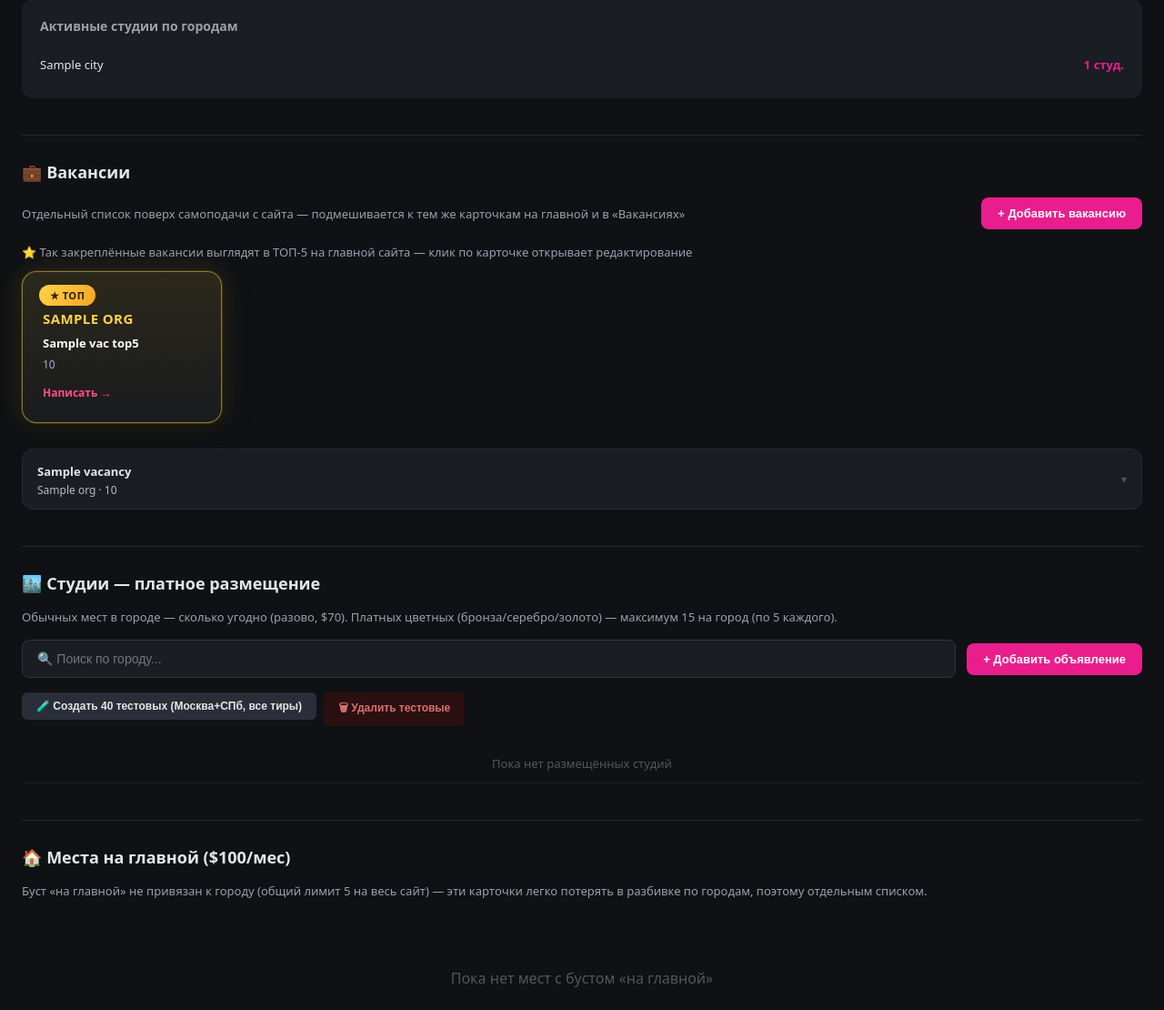
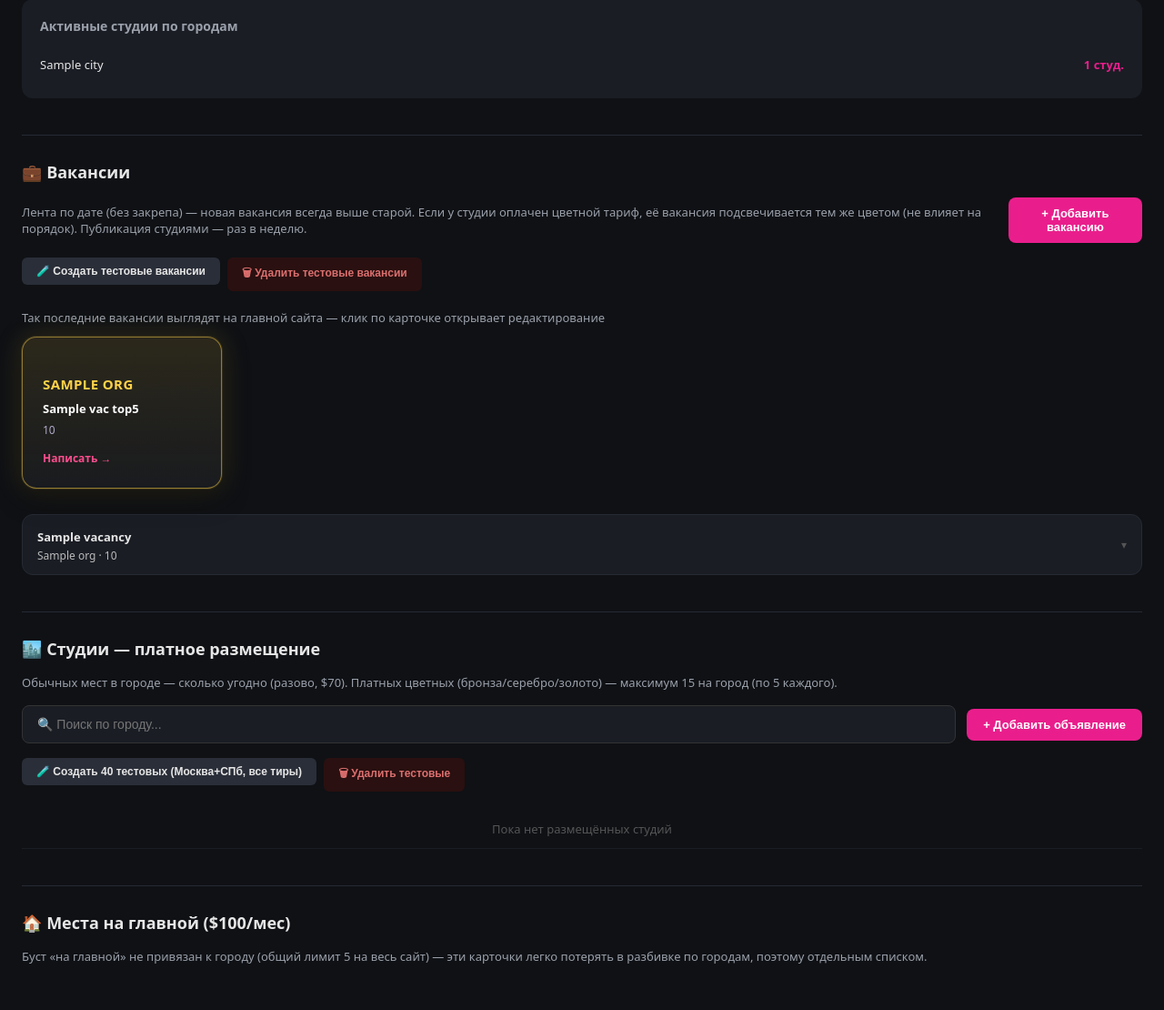
Before and after one commit to admin11111111113/workadult-server, a Flask app: template templates/dashboard.html in a window 1280 px wide. Shown: the part 1394-2504 px from the top of the page at 91% size. Before the commit the page ends 2479 px from the top, so only its background shows below. Run offline with Flask 3, Linux system fonts and the light colour scheme; the template is opened without the code that fills it: most values are stand-ins (such as "Sample title", 1, 10 or a date in 2020).

Commit message:
Вакансии: лента по дате вместо закрепа, подсветка цветом тира студии
Убран весь механизм платного закрепа вакансий (был отдельной системой
с оплатой через старый бэкенд workadult-bots). Новая модель:

- Лента строго по дате публикации, новая вакансия всегда выше старой,
  ничего не закрепляется.
- Если вакансию разместила студия с оплаченным цветным тарифом (по её
  Telegram ID через owner_tg_id) — карточка подсвечивается тем же
  цветом (золото/серебро/бронза), но порядок в ленте не меняется.
- Публикация вакансии студией — не чаще раза в неделю (по tg_user_id).
- В админке: убран чекбокс «Закрепить», ТОП-5 на главной теперь — это
  просто 5 последних. Добавлены кнопки создания/очистки тестовых
  вакансий (привязаны к тестовым студиям, чтобы сразу видеть все 4
  цвета).

Заодно: убраны иконки-медальки с карточек студий на сайте — остался
только цвет рамки/фона, как просили.

```diff
--- a/app.py
+++ b/app.py
@@ -86,6 +86,20 @@ def _get_pricing():
         except (TypeError, ValueError):
             pass
     return out
+
+def _studio_tier_for_tg(tg_id):
+    """Текущий тир студии этого владельца (по Telegram ID) — для подсветки
+    его вакансий тем же цветом, что и место в каталоге. Не влияет на
+    порядок вакансий, только на цвет рамки карточки."""
+    if not tg_id:
+        return "regular"
+    raw = db.reference(_LISTINGS_REF).get() or {}
+    for rec in raw.values():
+        if isinstance(rec, dict) and rec.get("owner_tg_id") == tg_id and rec.get("status") == "active":
+            tier, _ = _effective_boost(rec)
+            if tier != "regular":
+                return tier
+    return "regular"
 
 def _effective_boost(rec):
     """Текущий буст записи с учётом истечения: если срок буста прошёл — тихо
@@ -238,18 +252,20 @@ def api_tier_availability():
 
 @app.route("/api/board", methods=["GET"])
 def api_board():
-    """Вакансии, добавленные вручную из админки — слой поверх board.json,
-    самоподача через workadult-bots не трогается, сайт подмешивает эти же
-    записи к своим."""
+    """Вакансии — лента по дате (без закрепа), карточка подсвечивается
+    текущим тиром студии-работодателя (по её Telegram ID), но порядок
+    от этого не меняется — только цвет."""
     raw = db.reference(_VACANCIES_REF).get() or {}
     vacancies = []
     for key, rec in raw.items():
         if not isinstance(rec, dict):
             continue
         item = {f: rec.get(f, "") for f in VACANCY_FIELDS}
-        item["pinned"] = bool(rec.get("pinned"))
         item["date"] = rec.get("date", "")
+        item["ts"] = rec.get("ts") or 0
+        item["tier"] = _studio_tier_for_tg(rec.get("tg_user_id"))
         vacancies.append(item)
+    vacancies.sort(key=lambda v: v["ts"], reverse=True)
     return jsonify({"ok": True, "vacancies": vacancies})
 
 @app.route("/api/click/<int:n>", methods=["POST"])
@@ -311,9 +327,8 @@ def admin_dashboard():
         if not isinstance(rec, dict):
             continue
         vacancies.append({"key": key, **rec})
-    # то же ТОП-5, что реально показывается на главной сайта (закреп, по дате)
-    vac_top5 = sorted((v for v in vacancies if v.get("pinned")),
-                      key=lambda v: v.get("date") or "", reverse=True)[:5]
+    # то же, что реально показывается на главной сайта — 5 последних по дате, без закрепа
+    vac_top5 = sorted(vacancies, key=lambda v: v.get("ts") or 0, reverse=True)[:5]
 
     # Рассмотрение новых: студии, уже оплаченные и ждущие публикации/правки/
     # удаления, + бесплатные вакансии/резюме, ждущие одобрения. То же самое,
@@ -552,6 +567,7 @@ def admin_seed_test_studios():
                 "boost_expires_at": (time.time() + 30 * 24 * 3600) if boosted else None,
                 "boost_price": pricing[f"{tier}_price"] if boosted else None,
                 "clicks": 0, "is_test_seed": True,
+                "owner_tg_id": 900000000 + n,  # фейковый владелец — чтобы тестовые вакансии могли подхватить тир
             }
             for f in CATALOG_FORMATS:
                 rec["fmt_" + f] = f in ("studio",)
@@ -569,6 +585,50 @@ def admin_cleanup_test_studios():
         rec = raw.get(_slot_key(n))
         if rec and rec.get("is_test_seed"):
             db.reference(f"{_LISTINGS_REF}/{_slot_key(n)}").delete()
+    return redirect(url_for("admin_dashboard"))
+
+@app.route("/admin/seed-test-vacancies", methods=["POST"])
+@_require_admin
+def admin_seed_test_vacancies():
+    """Тестовые вакансии — по одной от студии каждого тира (если тестовые
+    студии уже созданы), чтобы увидеть подсветку карточки её цветом."""
+    raw = db.reference(_LISTINGS_REF).get() or {}
+    by_tier = {}
+    for rec in raw.values():
+        if isinstance(rec, dict) and rec.get("is_test_seed"):
+            by_tier.setdefault(rec.get("boost_tier", "regular"), rec)
+
+    templates = [
+        ("gold", "Вебкам-модель", "55–75%, обучение, наставник"),
+        ("gold", "Оператор чата", "оклад + % с продаж"),
+        ("silver", "Вебкам-модель", "50–65%, гибкий график"),
+        ("bronze", "Администратор студии", "оклад + бонусы"),
+        ("regular", "Вебкам-модель (удалённо)", "до 60% из дома"),
+        ("regular", "Вебкам-модель", "40–55%, без опыта"),
+    ]
+    ref_root = db.reference(_VACANCIES_REF)
+    now = time.time()
+    for i, (tier, title, salary) in enumerate(templates):
+        studio = by_tier.get(tier)
+        ref_root.push({
+            "org": studio["name"] if studio else "Тестовая студия",
+            "title": title, "salary": salary,
+            "desc": "Тестовая вакансия для проверки вёрстки — будет удалена.",
+            "contact": "@test_vac_" + str(i),
+            "date": datetime.now().strftime("%Y-%m-%d"),
+            "ts": now - i,
+            "tg_user_id": studio.get("owner_tg_id") if studio else None,
+            "is_test_seed": True,
+        })
+    return redirect(url_for("admin_dashboard"))
+
+@app.route("/admin/cleanup-test-vacancies", methods=["POST"])
+@_require_admin
+def admin_cleanup_test_vacancies():
+    raw = db.reference(_VACANCIES_REF).get() or {}
+    for key, rec in list(raw.items()):
+        if isinstance(rec, dict) and rec.get("is_test_seed"):
+            db.reference(_VACANCIES_REF).child(key).delete()
     return redirect(url_for("admin_dashboard"))
 
 
@@ -620,7 +680,8 @@ def admin_review_free_reject(sub_id):
 @app.route("/admin/vacancy/save", methods=["POST"])
 @_require_admin
 def admin_vacancy_save():
-    """Добавить новую вакансию (без key) или отредактировать существующую (с key)."""
+    """Добавить новую вакансию (без key) или отредактировать существующую (с key).
+    Лента идёт по дате, без закрепа — новая всегда выше старой."""
     key = request.form.get("key", "").strip()
     ref_root = db.reference(_VACANCIES_REF)
     existing = ref_root.child(key).get() if key else None
@@ -630,8 +691,9 @@ def admin_vacancy_save():
         "salary":  request.form.get("salary", "").strip()[:120],
         "desc":    request.form.get("desc", "").strip()[:600],
         "contact": request.form.get("contact", "").strip()[:200],
-        "pinned":  request.form.get("pinned") == "on",
         "date":    (existing or {}).get("date") or datetime.now().strftime("%Y-%m-%d"),
+        "ts":      (existing or {}).get("ts") or time.time(),
+        "tg_user_id": (existing or {}).get("tg_user_id"),
     }
     if key and existing is not None:
         ref_root.child(key).set(rec)
--- a/templates/dashboard.html
+++ b/templates/dashboard.html
@@ -330,16 +330,23 @@
   <div class="section-block">
     <h2>💼 Вакансии</h2>
     <div class="catalog-toolbar">
-      <span style="font-size:13px;color:#9aa0aa">Отдельный список поверх самоподачи с сайта — подмешивается к тем же карточкам на главной и в «Вакансиях»</span>
+      <span style="font-size:13px;color:#9aa0aa">Лента по дате (без закрепа) — новая вакансия всегда выше старой. Если у студии оплачен цветной тариф, её вакансия подсвечивается тем же цветом (не влияет на порядок). Публикация студиями — раз в неделю.</span>
       <button class="btn-add" onclick="toggleVacAddCard()">+ Добавить вакансию</button>
     </div>
+    <div class="actions-row" style="margin-bottom:20px">
+      <form method="post" action="/admin/seed-test-vacancies" style="display:inline">
+        <button class="btn btn-move" type="submit">🧪 Создать тестовые вакансии</button>
+      </form>
+      <form method="post" action="/admin/cleanup-test-vacancies" style="display:inline" onsubmit="return confirm('Удалить все тестовые вакансии?')">
+        <button class="btn btn-delete" type="submit">🗑 Удалить тестовые вакансии</button>
+      </form>
+    </div>
 
-    <div class="vboard-preview-label">⭐ Так закреплённые вакансии выглядят в ТОП-5 на главной сайта — клик по карточке открывает редактирование</div>
+    <div class="vboard-preview-label">Так последние вакансии выглядят на главной сайта — клик по карточке открывает редактирование</div>
     {% if vac_top5 %}
     <div class="vboard-row">
       {% for v in vac_top5 %}
       <div class="vboard-card" onclick="document.getElementById('vac-{{ v.key }}').classList.add('open');document.getElementById('vac-{{ v.key }}').scrollIntoView({behavior:'smooth',block:'center'})">
-        <span class="pin">★ ТОП</span>
         <div class="org">{{ v.org }}</div>
         <div class="title">{{ v.title }}</div>
         {% if v.salary %}<div class="sal">{{ v.salary }}</div>{% endif %}
@@ -348,7 +355,7 @@
       {% endfor %}
     </div>
     {% else %}
-    <div class="vboard-preview-label" style="color:#555">Пока нет закреплённых вакансий — отметьте чекбоксом «Закрепить» у любой ниже</div>
+    <div class="vboard-preview-label" style="color:#555">Пока нет вакансий</div>
     {% endif %}
 
     <div class="add-card" id="vacAddCard">
@@ -373,11 +380,6 @@
           <label>Описание</label>
           <textarea id="vacDesc" placeholder="Подробности"></textarea>
         </div>
-        <div class="form-group full">
-          <label style="flex-direction:row;align-items:center;gap:8px;display:flex">
-            <input type="checkbox" id="vacPinned" style="width:16px;height:16px"> Закрепить (⭐ в ТОП-5 на главной)
-          </label>
-        </div>
       </div>
       <div class="actions-row">
         <button class="btn btn-save" onclick="submitVacAdd()">💾 Добавить</button>
@@ -387,14 +389,13 @@
 
     <div class="slots-grid">
       {% for v in vacancies %}
-      <div class="slot-card {% if v.pinned %}premium{% endif %}">
+      <div class="slot-card">
         <div class="slot-header" onclick="toggleSlot('vac-{{ v.key }}')">
           <div>
-            <span class="slot-num {% if v.pinned %}premium{% endif %}">{% if v.pinned %}⭐ {% endif %}{{ v.title }}</span>
+            <span class="slot-num">{{ v.title }}</span>
             <div style="font-size:12px;color:#bbb;margin-top:2px">{{ v.org }}{% if v.salary %} · {{ v.salary }}{% endif %}</div>
           </div>
           <div class="slot-meta">
-            {% if v.pinned %}<span class="badge active">закреп</span>{% endif %}
             <span style="color:#555">▾</span>
           </div>
         </div>
@@ -421,11 +422,6 @@
               <div class="form-group full">
                 <label>Описание</label>
                 <textarea name="desc">{{ v.desc }}</textarea>
-              </div>
-              <div class="form-group full">
-                <label style="flex-direction:row;align-items:center;gap:8px;display:flex">
-                  <input type="checkbox" name="pinned" {% if v.pinned %}checked{% endif %}> Закрепить (⭐ в ТОП-5 на главной)
-                </label>
               </div>
             </div>
             <div class="actions-row">
@@ -542,8 +538,7 @@ function submitVacAdd() {
     org: org, title: title,
     salary: document.getElementById('vacSalary').value,
     contact: document.getElementById('vacContact').value,
-    desc: document.getElementById('vacDesc').value,
-    pinned: document.getElementById('vacPinned').checked ? 'on' : ''
+    desc: document.getElementById('vacDesc').value
   };
   Object.entries(fields).forEach(([k, v]) => {
     if (!v) return;
```
Also changed, not shown: moderation.py (+14 -1 lines).
